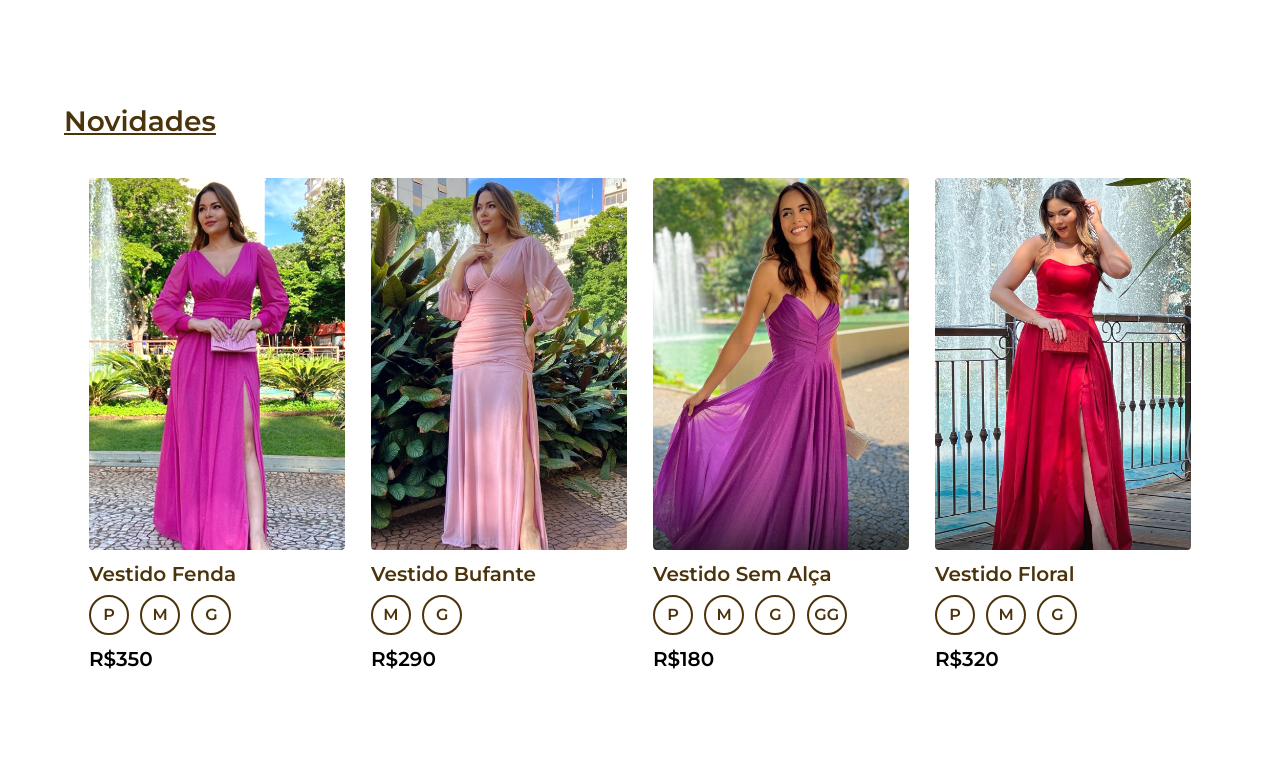
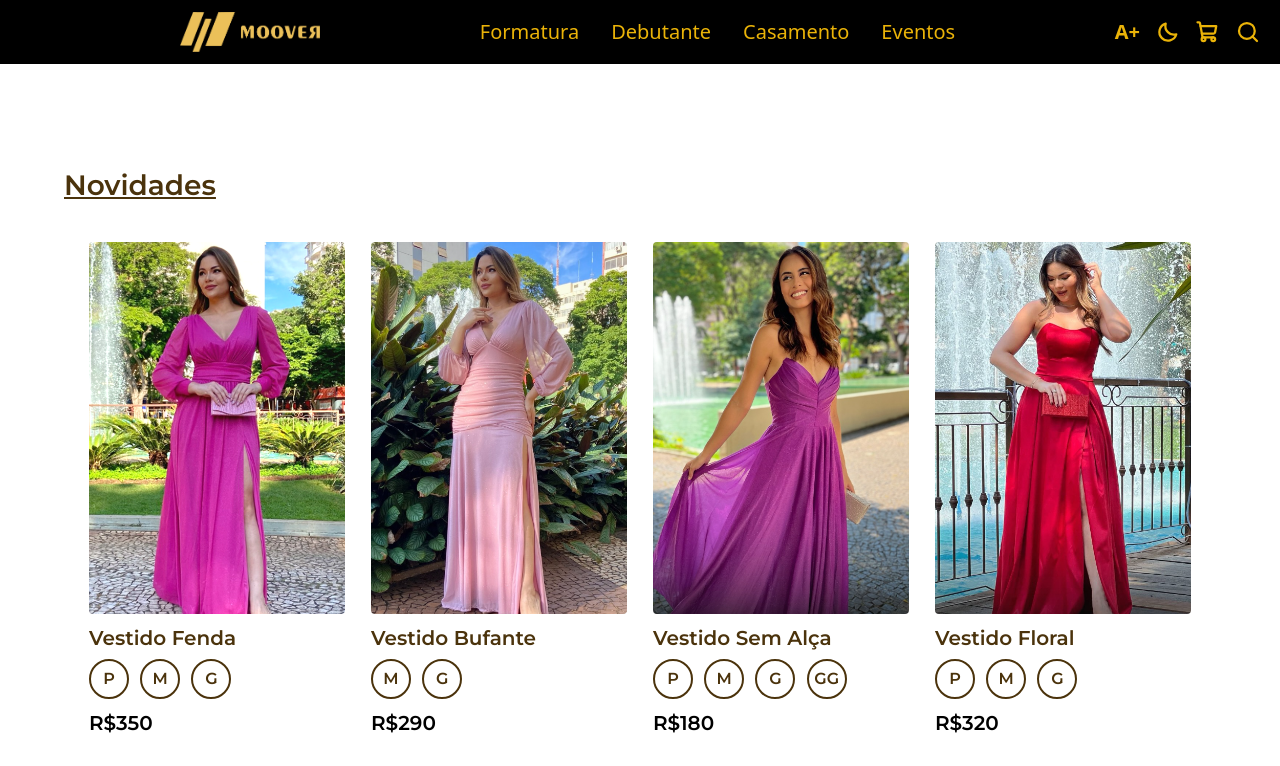
Before and after one commit to laurascotelari/moover-website, a React (Vite) app: page / in a window 1280 px wide. Shown: the top 766 px of the page. Built offline with nearby package versions, Linux system fonts and the light colour scheme; a web font is replaced by a local one.

Commit message:
changes footer header (pesquisa fica quebrado na versao mobile)

```diff
--- a/package.json
+++ b/package.json
@@ -10,6 +10,7 @@
     "preview": "vite preview"
   },
   "dependencies": {
+    "phosphor-react": "^1.4.1",
     "react": "^18.3.1",
     "react-dom": "^18.3.1",
     "react-router-dom": "^6.28.0"
--- a/src/App.jsx
+++ b/src/App.jsx
@@ -3,6 +3,8 @@ import { NewItems } from "./sections";
 import { BrowserRouter } from "react-router-dom";
 import { Route } from "react-router-dom";
 import { Routes } from "react-router-dom";
+import Header from "./components/Header";
+import Footer from "./components/Footer";
 
 const App = () => {
   const [cartItems, setCartItems] = useState([]);
@@ -13,9 +15,12 @@ const App = () => {
           path={""}
           element={
             <main className="relative">
+              <Header></Header>
               <section className="padding">
                 <NewItems title="Homepage" />
               </section>
+              <Footer></Footer>
+
             </main>
           }
         />
--- a/src/components/Footer.jsx
+++ b/src/components/Footer.jsx
@@ -1,12 +1,19 @@
+import { InstagramLogo, FacebookLogo, WhatsappLogo, MapPin } from "phosphor-react"; // Importando ícones do Phosphor
+
 const Footer = () => {
   return (
-      <footer className="bg-black text-yellow-400 px-8 py-6">
+    <footer className="bg-black text-yellow-400 px-8 py-10"> {/* Aumentado py para 10 */}
       <div className="grid grid-cols-1 lg:grid-cols-3 gap-8 text-sm">
         {/* Loja Física */}
         <div>
           <h3 className="text-lg font-bold mb-2">Loja Física</h3>
-            <p>📍 R. Bernardino de Campos, 2940 - Vila Maceno</p>
+          <div className="flex items-start space-x-2">
+            <MapPin size={45} weight="fill" className="mt-1" /> {/* Ícone do Pin */}
+            <div>
+              <p>R. Bernardino de Campos, 2940 - Vila Maceno</p>
               <p>São José do Rio Preto - SP, 15015-300</p>
+            </div>
+          </div>
         </div>
 
         {/* Redes Sociais */}
@@ -14,26 +21,29 @@ const Footer = () => {
           <h3 className="text-lg font-bold mb-2">Redes Sociais</h3>
           <p className="mb-3">Acompanhe a marca nas redes sociais!</p>
           <div className="flex space-x-4">
-              <a href="https://www.instagram.com/moover" target="_blank" rel="noopener noreferrer">
-                <img
-                  src="instagram-icon.png"
-                  alt="Instagram"
-                  className="h-6 w-6"
-                />
+            <a
+              href="https://www.instagram.com/moover"
+              target="_blank"
+              rel="noopener noreferrer"
+              className="hover:text-yellow-500 transition"
+            >
+              <InstagramLogo size={35} weight="fill" />
             </a>
-              <a href="https://www.facebook.com/moover" target="_blank" rel="noopener noreferrer">
-                <img
-                  src="facebook-icon.png"
-                  alt="Facebook"
-                  className="h-6 w-6"
-                />
+            <a
+              href="https://www.facebook.com/moover"
+              target="_blank"
+              rel="noopener noreferrer"
+              className="hover:text-yellow-500 transition"
+            >
+              <FacebookLogo size={35} weight="fill" />
             </a>
-              <a href="https://wa.me/0000000000/moover" target="_blank" rel="noopener noreferrer">
-                <img
-                  src="whatsapp-icon.png"
-                  alt="WhatsApp"
-                  className="h-6 w-6"
-                />
+            <a
+              href="https://wa.me/0000000000/moover"
+              target="_blank"
+              rel="noopener noreferrer"
+              className="hover:text-yellow-500 transition"
+            >
+              <WhatsappLogo size={35} weight="fill" />
             </a>
           </div>
         </div>
--- a/src/components/Header.jsx
+++ b/src/components/Header.jsx
@@ -1,10 +1,21 @@
 import { useState } from "react";
+import { MagnifyingGlass, ShoppingCart, Moon, Plus, List, X } from "phosphor-react";
 
 const Header = () => {
   const [isMenuOpen, setIsMenuOpen] = useState(false);
 
   return (
-    <header className="flex justify-between items-center px-5 py-3 bg-black text-yellow-400">
+    <header className="flex justify-between items-center px-5 py-3 bg-black text-yellow-500 w-full">
+      {/* Ícone do menu (Lado esquerdo) */}
+      <div>
+        <button
+          className="lg:hidden text-yellow-500 text-xl hover:text-white transition-colors"
+          onClick={() => setIsMenuOpen(!isMenuOpen)}
+        >
+          <List size={24} weight="bold" />
+        </button>
+      </div>
+
       {/* Logo */}
       <div className="flex items-center">
         <img
@@ -14,31 +25,81 @@ const Header = () => {
         />
       </div>
 
-      {/* Menu */}
-      <nav className={`flex-col space-y-4 font-bold text-lg lg:flex lg:flex-row lg:space-x-8 lg:space-y-0 ${
-        isMenuOpen ? "flex" : "hidden"
-      }`}>
-        <a href="#formatura" className="hover:underline">Formatura</a>
-        <a href="#debutante" className="hover:underline">Debutante</a>
-        <a href="#casamento" className="hover:underline">Casamento</a>
-        <a href="#eventos" className="hover:underline">Eventos</a>
+      {/* Menu para dispositivos móveis */}
+      <nav
+        className={`lg:hidden fixed top-0 left-0 w-full h-full bg-[#B08F43] flex flex-col items-center justify-start space-y-8 text-yellow-500 z-50 transition-transform duration-500 ease-in-out ${isMenuOpen ? "translate-x-0" : "translate-x-[-100%]"}`}
+      >
+        {/* Ícone para fechar o menu */}
+        <button
+          className="absolute top-4 right-4 text-white text-xl hover:text-gray-400"
+          onClick={() => setIsMenuOpen(false)}
+        >
+          <X size={32} weight="bold" text-white />
+        </button>
+
+
+        {/* Links do menu com borda separando */}
+        <a href="#formatura" className="hover:underline text-white text-xl border-b border-white py-2 w-1/4 text-center inline-block max-w-[90%]">Formatura</a>
+        <a href="#debutante" className="hover:underline text-white text-xl border-b border-white py-2 w-1/4 text-center inline-block max-w-[90%]">Debutante</a>
+        <a href="#casamento" className="hover:underline text-white text-xl border-b border-white py-2 w-1/4 text-center inline-block max-w-[90%]">Casamento</a>
+        <a href="#eventos" className="hover:underline text-white text-xl border-b border-white py-2 w-1/4 text-center inline-block max-w-[90%]">Eventos</a>
       </nav>
 
-      {/* Botão para mobile */}
-      <button
-        className="lg:hidden text-xl hover:text-white transition-colors"
-        onClick={() => setIsMenuOpen(!isMenuOpen)}
-      >
-        ☰
-      </button>
+      {/* Menu para dispositivos desktop */}
+      <nav className="hidden lg:flex lg:flex-row lg:space-x-8 lg:space-y-0 text-white">
+        {/* Links do menu com borda separando */}
+        <a
+          href="#formatura"
+          className={`hover:underline text-xl text-yellow-500`}
+        >
+          Formatura
+        </a>
+        <a
+          href="#debutante"
+          className={`hover:underline text-xl text-yellow-500`}
+        >
+          Debutante
+        </a>
+        <a
+          href="#casamento"
+          className={`hover:underline text-xl text-yellow-500`}
+        >
+          Casamento
+        </a>
+        <a
+          href="#eventos"
+          className={`hover:underline text-xl text-yellow-500`}
+        >
+          Eventos
+        </a>
+      </nav>
 
-      {/* Ícones */}
-      <div className="hidden lg:flex space-x-4 text-xl">
-        <button className="hover:text-white transition-colors">+A</button>
-        <button className="hover:text-white transition-colors">🌓</button>
-        <button className="hover:text-white transition-colors">🛒</button>
-        <button className="hover:text-white transition-colors">🔍</button>
+      {/* Ícones na versão desktop */}
+      <div className="hidden lg:flex space-x-4 text-xl text-yellow-500">
+        <button className="hover:text-white transition-colors font-bold">
+          A+
+        </button>
+        <button className="hover:text-white transition-colors">
+          <Moon size={24} weight="bold" />
+        </button>
+        <button className="hover:text-white transition-colors">
+          <ShoppingCart size={24} weight="bold" />
+        </button>
+        <button className="hover:text-white transition-colors">
+          <MagnifyingGlass size={24} weight="bold" />
+        </button>
       </div>
+
+      {/* Barra de pesquisa centralizada abaixo da logo (Somente na versão móvel) */}
+      <div className="lg:hidden mt-4 w-4/5 max-w-md mx-auto flex items-center border-2 border-yellow-500 rounded-lg">
+        <MagnifyingGlass size={24} className="text-yellow-500 mx-3" />
+        <input
+          type="text"
+          placeholder="Pesquisar..."
+          className="w-full px-4 py-2 bg-black text-yellow-500 rounded-lg focus:outline-none focus:ring-2 focus:ring-yellow-500 border-hiden"
+        />
+      </div>
+
     </header>
   );
 };
```
Also changed, not shown: 1 other file (tests, documents, lock files or other folders). Lines whose indentation alone changed are shown as unchanged.
